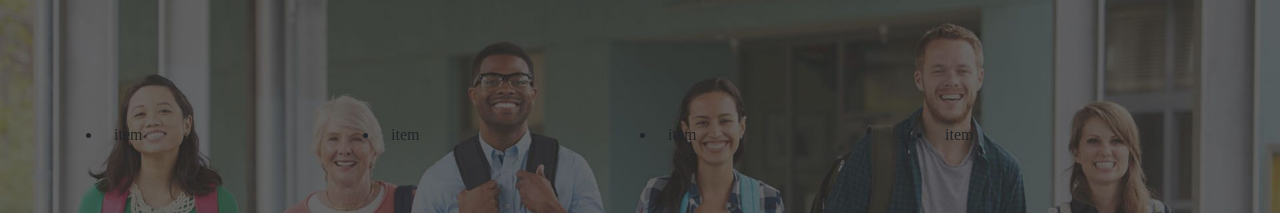
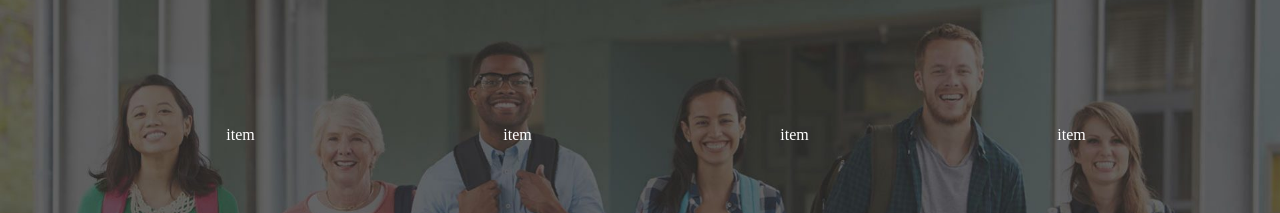
Before and after one commit to Fede180600/proj-html-vuejs, a Vue app: page / in a window 1280 px wide. Shown: the part 3300-3513 px from the top of the page. Built offline with nearby package versions, Linux system fonts and the light colour scheme; a small style sheet from the web is missing.

Commit message:
adjust statistics jumbotron

```diff
--- a/src/assets/components/AppStatisticsJumbotron.vue
+++ b/src/assets/components/AppStatisticsJumbotron.vue
@@ -1,7 +1,7 @@
 <template>
 <section class="statistics_jumbotron">
     <div class="container">
-        <ul class="row row-cols-4">
+        <ul class="row row-cols-4 text-center">
             <li>item</li>
             <li>item</li>
             <li>item</li>
@@ -24,5 +24,9 @@ export default {
     background-position: top;
     background-size: cover;
     padding: 210px 0;
+    ul {
+        list-style: none;
+        color: white;
+    }
 }
 </style>
```
